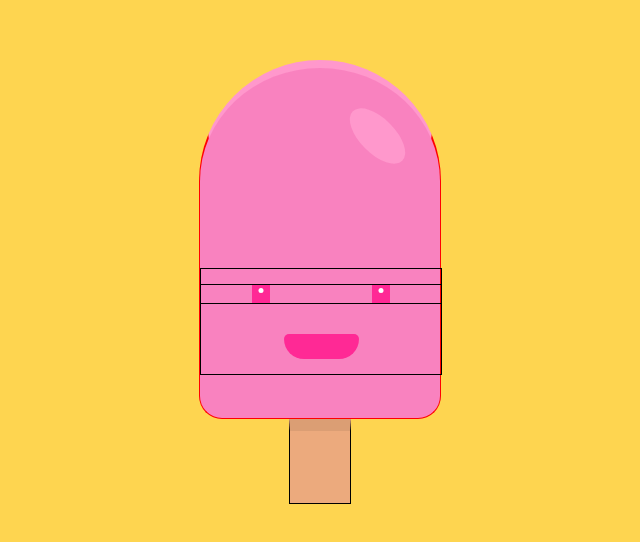
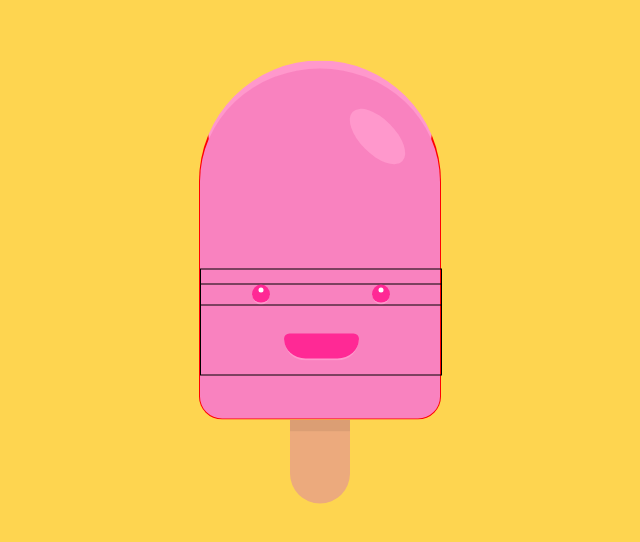
Before and after one commit to pat-white-code/snippets, a website: page css-art.html in a window 1280 px wide. Shown: the part 118-660 px from the top of the page, without its empty margins (320-960 px from the left). Drawn offline with Linux system fonts and the light colour scheme.

Commit message:
finishes stick

```diff
--- a/css-art.css
+++ b/css-art.css
@@ -57,6 +57,8 @@ body {
   width: 18px;
   height: 18px;
   background: #FF2995;
+  border-bottom: 2px solid #FF98cc;
+  border-radius: 100%;
 }
 
 .eye::before{
@@ -77,13 +79,18 @@ body {
   width: 75px;
   height: 25px;
   background: #FF2995;
-  border-radius: 10px 10px 40px 40px;
+  border-radius: 10px;
+  border-bottom: 2px solid #ff98cc;
+  border-bottom-left-radius: 40px;
+  border-bottom-right-radius: 40px;
 }
 
 .stick {
-  border: 1px black solid;
+  /* border: 1px black solid; */
   width: 60px;
   height: 72px;
   background: #ECAA7D;
   border-top: 12px solid #db9e74;
+  border-bottom-right-radius: 40px;
+  border-bottom-left-radius: 40px;
 }
```
